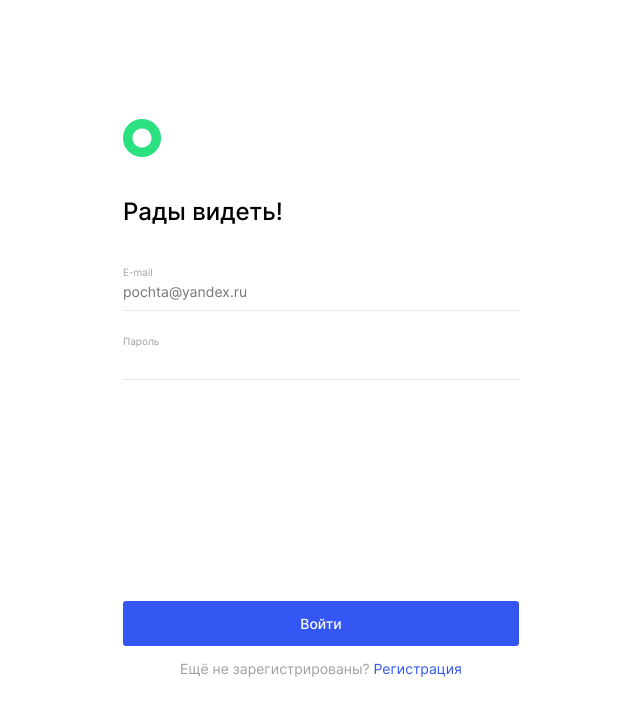
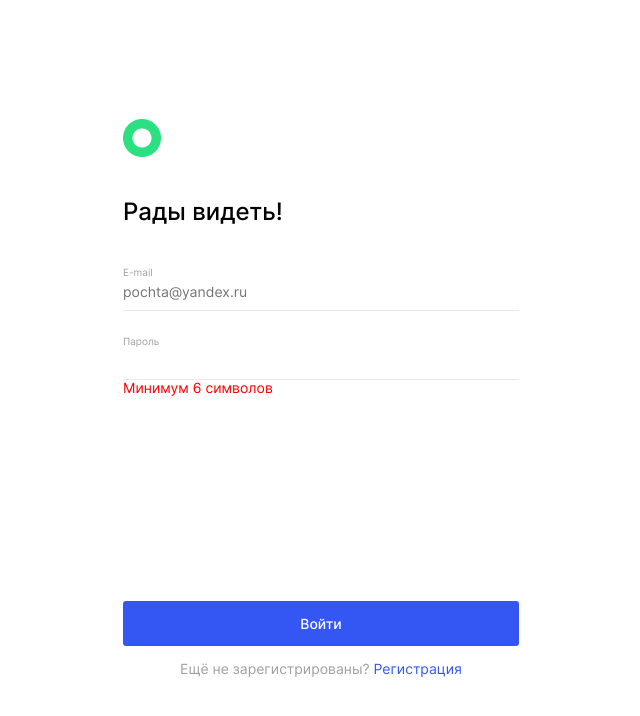
Before and after one commit to abljava/movies-explorer-frontend, a React (Create React App) app: page /signin in a window 1280 px wide. Shown: the top 716 px of the page, without its empty margins (319-959 px from the left). Built offline with nearby package versions, Linux system fonts and the light colour scheme.

Commit message:
feat: добавить валидацию форм логина

```diff
--- a/src/components/Login/Login.css
+++ b/src/components/Login/Login.css
@@ -23,6 +23,15 @@
   border: 0;
   margin: 0;
   padding: 0;
+}
+
+.login__input-container {
+  position: relative;
+}
+
+.input-error {
+  position: absolute;
+  color: red;
 }
 
 .login__input-title {
--- a/src/components/Login/Login.js
+++ b/src/components/Login/Login.js
@@ -7,18 +7,13 @@ import './Login.css';
 
 const useValidation = (value, validators) => {
   const [isEmpty, setIsEmpty] = useState(true);
-  const [minLengthError, setMinLengthError] = useState(false);
   const [isEmailError, setIsEmailError] = useState(false);
-  const [errorText, setErrorText] = useState('');
+  const [minLength, setMinLength] = useState(false);
+  const [maxLength, setMaxLength] = useState(false);
 
   useEffect(() => {
     for (const validation in validators) {
       switch (validation) {
-        case 'minLength':
-          value.length < validators[validation]
-            ? setMinLengthError(true)
-            : setMinLengthError(false);
-          break;
         case 'isEmpty':
           value ? setIsEmpty(false) : setIsEmpty(true);
           break;
@@ -26,15 +21,26 @@ const useValidation = (value, validators) => {
           const re =
             /^(([^<>()[\]\.,;:\s@\"]+(\.[^<>()[\]\.,;:\s@\"]+)*)|(\".+\"))@(([^<>()[\]\.,;:\s@\"]+\.)+[^<>()[\]\.,;:\s@\"]{2,})$/i;
           re.test(String(value).toLowerCase())
-            ? setIsEmailError(false) || setErrorText('Incorrect email')
+            ? setIsEmailError(false)
             : setIsEmailError(true);
+          break;
+        case 'minLength':
+          value.length < validators[validation]
+            ? setMinLength(true)
+            : setMinLength(false);
+          break;
+        case 'maxLength':
+          value.length > validators[validation]
+            ? setMaxLength(true)
+            : setMaxLength(false);
+          break;
 
         default:
       }
     }
   }, [value]);
 
-  return { isEmpty, minLengthError, isEmailError, errorText };
+  return { isEmpty, minLength, maxLength, isEmailError };
 };
 
 const useInput = (initialValue, validators) => {
@@ -54,7 +60,15 @@ const useInput = (initialValue, validators) => {
 };
 
 function Login() {
-  const email = useInput('', { isEmpty: true, minLength: 3 });
+  const email = useInput('', {
+    isEmpty: true,
+    isEmailError: false,
+  });
+
+  const password = useInput('', {
+    isEmpty: true,
+    minLength: 6,
+  });
 
   return (
     <>
@@ -67,7 +81,7 @@ function Login() {
             <h2 className='login__title'>Рады видеть!</h2>
             <form className='login__form' name='signin'>
               <fieldset className='login__inputs'>
-                <label>
+                <label className='login__input-container'>
                   <p className='login__input-title'>E-mail</p>
                   <input
                     onChange={(e) => email.onChange(e)}
@@ -82,20 +96,42 @@ function Login() {
                     maxLength='40'
                     required
                   />
-                  {email.isTouched && email.isEmpty && <div>Empty field</div>}
+                  {email.isTouched && email.isEmpty ? (
+                    <div className='input-error'>Обязательное поле</div>
+                  ) : (
+                    !email.isEmpty &&
+                    email.isEmailError && (
+                      <div className='input-error'>
+                        Введите корректный email
+                      </div>
+                    )
+                  )}
+
                 </label>
-                <label>
+                <label className='login__input-container'>
                   <p className='login__input-title'>Пароль</p>
                   <input
+                    onChange={(e) => password.onChange(e)}
+                    onBlur={(e) => password.onBlur(e)}
+                    value={password.value}
+                    name='password'
                     type='password'
                     className='login__input'
-                    name='password'
                     id='password-input'
                     placeholder=''
                     minLength='8'
                     maxLength='16'
                     required
                   />
+                   {password.isTouched && password.isEmpty ? (
+                    <div className='input-error'>Обязательное поле</div>
+                  ) : (
+                    password.minLength && (
+                      <div className='input-error'>
+                        Минимум 6 символов
+                      </div>
+                    )
+                  )}
                 </label>
               </fieldset>
             </form>
```
